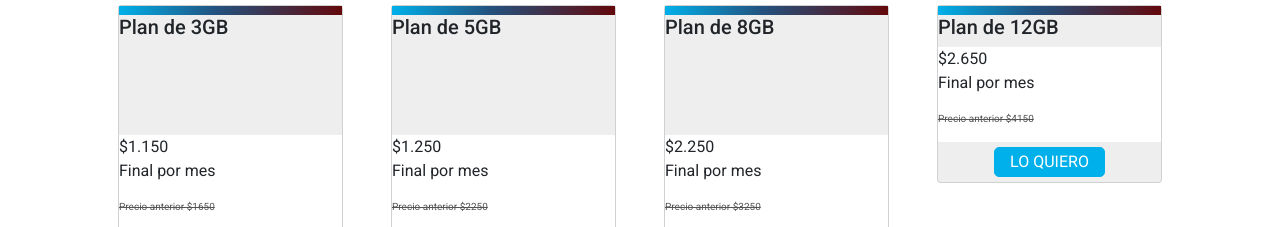
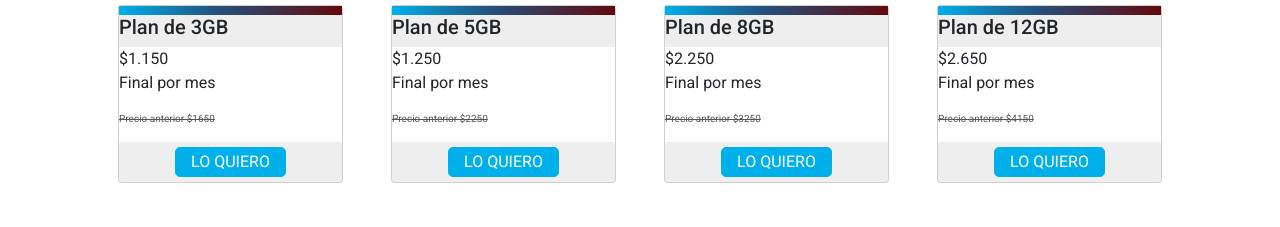
Before and after one commit to Minsaurralde/CH_HOMEPERSO_HTML, a website: page planes.html in a window 1280 px wide. Shown: the part 696-923 px from the top of the page. Drawn offline with nearby package versions, Linux system fonts and the light colour scheme.

Commit message:
altura cards planes

```diff
--- a/planes.html
+++ b/planes.html
@@ -132,7 +132,7 @@
 			<div class="row gx-4 gx-lg-5 row-cols-2 row-cols-md-3 row-cols-xl-4 justify-content-center">
 
 				<div class="col mb-5 scale">
-					<div class="card h-100 fondo-gris">
+					<div class="card fondo-gris">
 						<div class="gradiente"></div>
 						<h5 class="card-title">Plan de 3GB</h5>
 						<div class="caracteristicas fondo-blanco">
@@ -145,7 +145,7 @@
 				</div>
 
 				<div class="col mb-5 scale">
-					<div class="card h-100 fondo-gris">
+					<div class="card fondo-gris">
 						<div class="gradiente"></div>
 						<h5 class="card-title">Plan de 5GB</h5>
 						<div class="caracteristicas fondo-blanco">
@@ -158,7 +158,7 @@
 				</div>
 
 				<div class="col mb-5 scale">
-					<div class="card h-100 fondo-gris">
+					<div class="card fondo-gris">
 						<div class="gradiente"></div>
 						<h5 class="card-title">Plan de 8GB</h5>
 						<div class="caracteristicas fondo-blanco">
@@ -172,7 +172,7 @@
 
 				<div class="col mb-5">
 				<div class="col mb-5 scale">
-					<div class="card h-100 fondo-gris">
+					<div class="card fondo-gris">
 						<div class="gradiente"></div>
 						<h5 class="card-title">Plan de 12GB</h5>
 						<div class="caracteristicas fondo-blanco">
@@ -186,7 +186,7 @@
 
 				<div class="col mb-5">
 				<div class="col mb-5 scale">
-					<div class="card h-100 fondo-gris">
+					<div class="card fondo-gris">
 						<div class="gradiente"></div>
 						<h5 class="card-title">Plan de 20GB</h5>
 						<div class="caracteristicas fondo-blanco">
```
